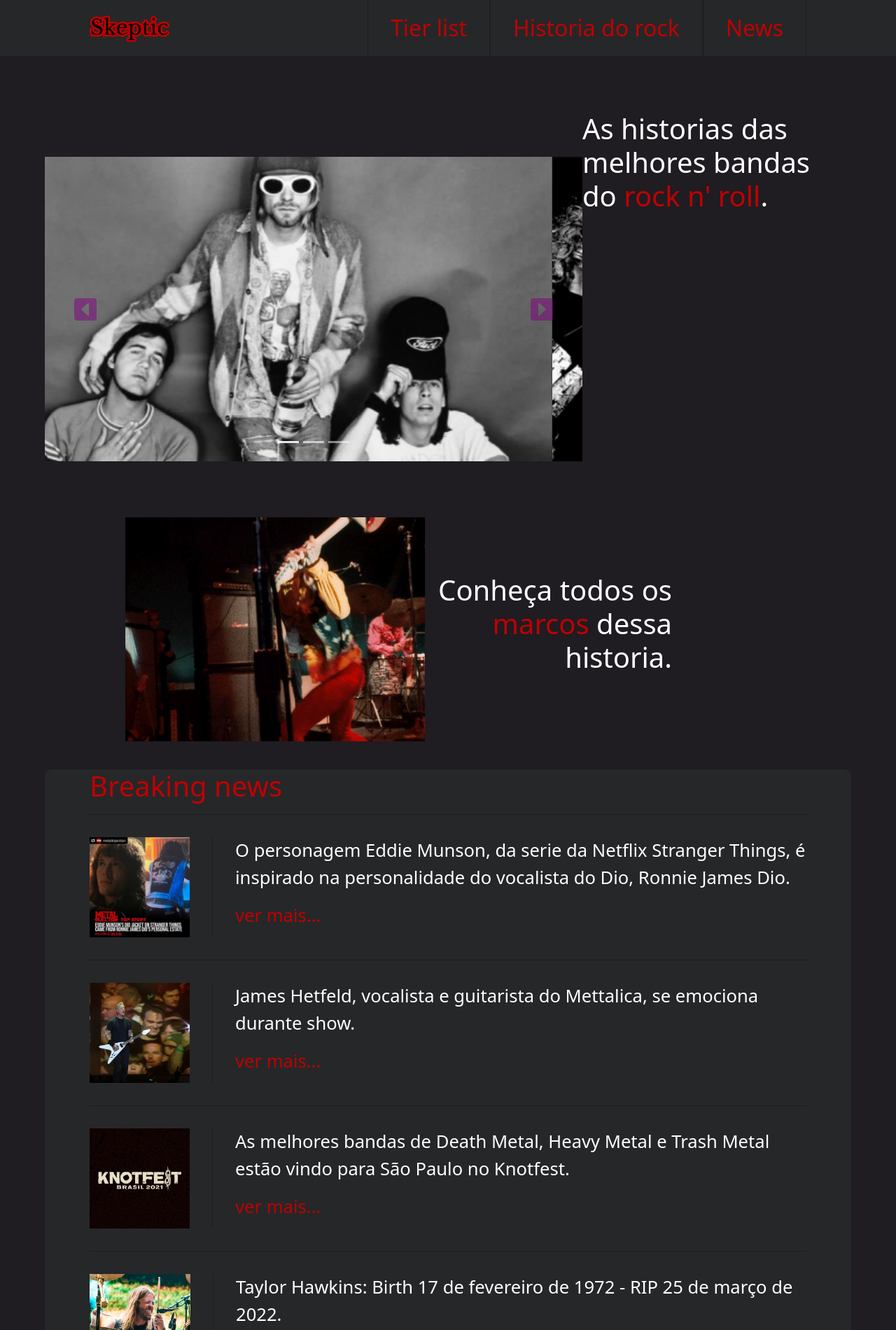
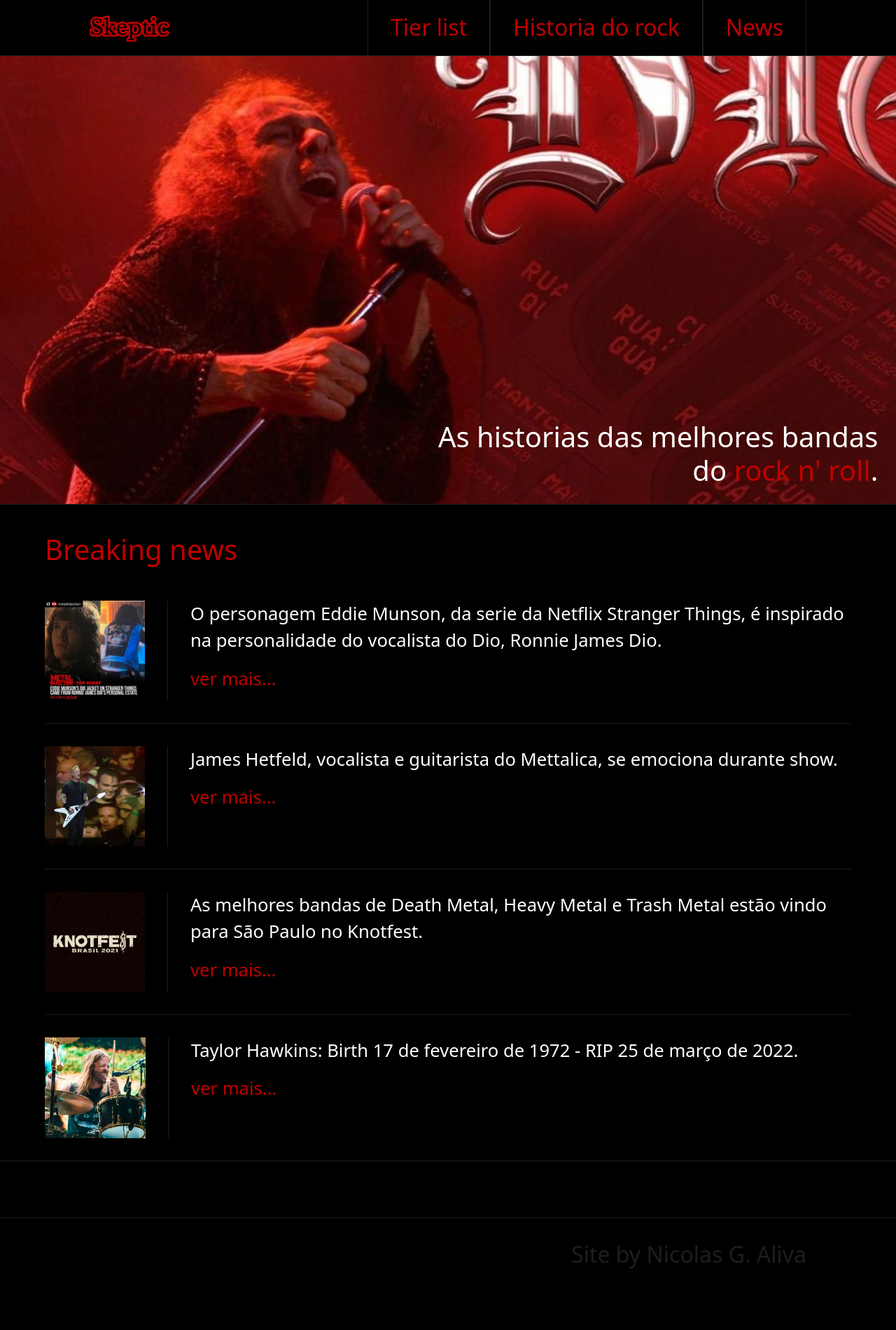
Before and after one commit to userNickLoad/skeptic, a plain HTML site: page index.html in a window 1280 px wide. Shown: the top 1900 px of the page at 70% size. After the commit the page ends 1859 px from the top, so only its background shows below. Drawn offline with nearby package versions, Linux system fonts and the light colour scheme.

Commit message:
Evandro MUITO CHATO

```diff
--- a/index.html
+++ b/index.html
@@ -6,6 +6,7 @@
     <script src="https://cdn.jsdelivr.net/npm/bootstrap@5.1.3/dist/js/bootstrap.bundle.min.js"></script>
     <script src="script.JS"></script>
     <meta charset="UTF-8">
+
     <meta http-equiv="X-UA-Compatible" content="IE=edge">
     <meta name="viewport" content="width=device-width, initial-scale=1.0">
     <link rel="preconnect" href="https://fonts.googleapis.com">
@@ -26,13 +27,13 @@
                 </a>
             </div>
             <nav>
-                <h1>
+                <h1 class="MDS">
                     <a href="">Tier list</a>
                 </h1>
-                <h1>
+                <h1 class="MDS">
                     <a href="">Historia do rock</a>
                 </h1>
-                <h1>
+                <h1 class="MDS">
                     <a href="#news">News</a>
                 </h1>
                 <div id="menu">
@@ -48,58 +49,21 @@
 
     <div class="aleatorio"></div>
 
-    <section class="inicial">
-
-        <div id="a" class="ImgsMobile">
-            <div id="demo" class="carousel slide" data-bs-ride="carousel">
-
-                <!-- Indicators/dots -->
-                <div class="carousel-indicators">
-                    <button type="button" data-bs-target="#demo" data-bs-slide-to="0" class="active"></button>
-                    <button type="button" data-bs-target="#demo" data-bs-slide-to="1"></button>
-                    <button type="button" data-bs-target="#demo" data-bs-slide-to="2"></button>
-                </div>
-
-                <!-- The slideshow/carousel -->
-                <div class="carousel-inner">
-
-                    <div class="carousel-item active">
-                        <img src="NIRVAS.png" alt="Logo da primeira campanha de ordem Paranormal" class="d-block w-100">
-                    </div>
-
-                    <div class="carousel-item">
-                        <img src="ALICE.png" alt="Logo da Segunda Campanha de ordem paranormal:o segredo da floresta" class="d-block w-100">
-                    </div>
-                    <div class="carousel-item">
-                        <img src="SOAD.png" alt="Logo da Segunda Campanha de ordem paranormal:o segredo da floresta" class="d-block w-100">
-                    </div>
-                </div>
-
-                <!-- Left and right controls/icons -->
-                <button class="carousel-control-prev" type="button" data-bs-target="#demo" data-bs-slide="prev">
-                    <svg xmlns="http://www.w3.org/2000/svg" width="32" height="32" fill="purple" class="bi bi-caret-left-square-fill" viewBox="0 0 16 16">
-                        <path d="M0 2a2 2 0 0 1 2-2h12a2 2 0 0 1 2 2v12a2 2 0 0 1-2 2H2a2 2 0 0 1-2-2V2zm10.5 10V4a.5.5 0 0 0-.832-.374l-4.5 4a.5.5 0 0 0 0 .748l4.5 4A.5.5 0 0 0 10.5 12z"/>
-                    </svg>
-                </button>
-
-                <button class="carousel-control-next" type="button" data-bs-target="#demo" data-bs-slide="next">
-                    <svg xmlns="http://www.w3.org/2000/svg" width="32" height="32" fill="purple" class="bi bi-caret-right-square-fill" viewBox="0 0 16 16">
-                        <path d="M0 2a2 2 0 0 1 2-2h12a2 2 0 0 1 2 2v12a2 2 0 0 1-2 2H2a2 2 0 0 1-2-2V2zm5.5 10a.5.5 0 0 0 .832.374l4.5-4a.5.5 0 0 0 0-.748l-4.5-4A.5.5 0 0 0 5.5 4v8z"/>
-                    </svg>
-                </button>
-            </div>
+    <section class="inicial" id="first">
+        <div id="img">
+            <img src="Dio-1-1360x765.jpg" alt="Logo da primeira campanha de ordem Paranormal" class="d-block w-100">
         </div>
-
+        </div>
         <h1 id="h11">As historias das melhores bandas do <span>rock n' roll</span>.</h1>
-
+    </section>
+    <section class="inicial" id="mb">
+        <div id="img">
+            <img src="Dio-1-1360x765.jpg" alt="Logo da primeira campanha de ordem Paranormal" class="d-block w-100">
+        </div>
+        </div>
+        <h1 id="h11">As historias das melhores bandas do <span>rock n' roll</span>.</h1>
     </section>
 
-    <section class="inicial">
-        <div id="jimi" class="ImgsMobile">
-            <img src="Gifs animados Jimi Hendrix 13.gif" alt="">
-        </div>
-        <h1 id="h12">Conheça todos os <span>marcos</span> dessa historia.</h1>
-    </section>
 
     <section id="news">
         <div class="news">
@@ -135,9 +99,14 @@
         </div>
     </section>
 
+    <section>
+        <div class="text">
+            <p></p>
+        </div>
+    </section>
     <footer>
         <div>
-            <h2>Mande sugestões Para: <span>nicolas.gaiovicz.avila@gmail.com</span></h2>
+            <p>Site by Nicolas G. Aliva</p>
         </div>
     </footer>
 </body>
--- a/style.css
+++ b/style.css
@@ -5,23 +5,55 @@
     text-decoration: none;
 }
 :root {
-    --main-color: #1f1c22;
-    --secondery-color: #262729;
+    --main-color: #000;
+    --secondery-color: #1f1c22;
     --bood-color: #bf0000;
     --text-color: #fff;
 }
+#mb{
+    display: none;
+}
+p{
+    color: var(--text-color);
+}
+h1{
+    color:var(--bood-color);
+}
+#first{
+    display: flex;
+    width: 100%;
+    height: 80vh;
+    background-image: url(Dio-1-1360x765.jpg);
+    justify-content: flex-end;
+    margin:0;
+}
+#h11{
+    margin-top: 60vh;
+    width: 50vw;;
+    color: #fff;
+    text-align: end;
+    margin-right: 2vw;
+}
+#first #img{
+    display: none;
+
+}
 
 header, .aleatorio, footer{
+    background-color: var(--main-color);
     width: 100%;
     height: 10vh;
 }
 header {
+    border-bottom: 1px;
+    border-style: solid;
+    border-color: var(--secondery-color);
     display: flex;
     flex-direction: row;
-    background-color: var(--secondery-color);
     position: fixed;
     justify-content: space-between;
     z-index: 101;
+
 }
 nav {
     margin-right: 10vw;
@@ -29,18 +61,7 @@ nav {
     flex-direction: row;
     align-items: center;
 }
-nav h1 {
-    height: 100%;
-    display:flex ;
-    align-items: center;
-    padding-left: 2.5vw;
-    padding-right: 2.5vw;
-    border-left: 1px;
-    border-right: 1px;
-    border-color: var(--main-color);
-    border-style: solid;
-    margin-bottom: 0;
-}
+
 
 nav h1 a, nav h1 a:hover {
     text-decoration: none;
@@ -111,25 +132,21 @@ nav div:hover > .submenu {
     flex-direction: column;
     position: absolute;
 }
-.inicial {
-    display: flex;
-    display: row;
-    width: 90%;
 
-    margin-top: 5vh;
-    margin-left: 5vw;
-    background-color: var(--main-color);
-    justify-items: center;
-}
 #h12 {
+    flex:1;
     margin-top: 10vh;
     margin-right: 20vw;
     text-align: end;
+    color:#fff;
 }
 #jimi {
-    margin-left: 9vw;
-    width: 50vw;
-    height: 40vh;
+    width: 100vw;
+    height: auto;
+}
+#jimi img{
+    width: 100%;
+    height: auto;
 }
 div.inicial h1 a span {
     color: var(--bood-color);
@@ -145,10 +162,9 @@ div.inicial h1 a span {
     height: auto;
 }
 body{
-
+    background-color: var(--main-color);
     text-decoration: none;
     color: var(--text-color);
-    background-color: var(--main-color);
     overflow-x: hidden;
 
 }
@@ -171,11 +187,16 @@ table, table tr th, table tr, table tr td {
     border-style: solid;
     border-color: black;
 }
-table, .news {
-    background-color: var(--secondery-color);
+#news {
+    border-top: 1px;
+    border-bottom: 1px;
+    border-color: var(--secondery-color);
+    border-style: solid;
+    background-color: var(--main-color);
     width: 100%;
     height: auto;
-    border-radius: 10px;
+    margin: 0;
+
 
 }
 .new {
@@ -188,7 +209,7 @@ table, .news {
     padding-bottom: 4vh;
     border-bottom: 1px;
     border-style: solid;
-    border-color: var(--main-color);
+    border-color: var(--secondery-color);
 }
 
 div.news h1 {
@@ -200,6 +221,7 @@ div.news h1 hr {
     color: black;
 }
 div.newtex p{
+    color:#fff;
     display: flex;
     font-size: 2vw;
     margin-left: 0;
@@ -213,7 +235,7 @@ div.newtex p{
     display: flex;
     flex-direction: column;
     border-left: 1px;
-    border-color: var(--main-color);
+    border-color: var(--secondery-color);
     border-style: solid;
 }
 div.newtex a {
@@ -239,10 +261,11 @@ table tr th, td, caption {
 }
 
 footer {
-    border-top-color: var(--bood-colo);
+    height: 15vh;
+    border-top: 1px;
+    border-style: solid;
+    border-color: var(--secondery-color);
     display: flex;
-    margin-top: 5vh;
-    background-color: var(--secondery-color);
 }
 footer div {
     display: flex;
@@ -251,6 +274,10 @@ footer div {
     margin-right: 5vw;
     align-items: center;
     justify-content: flex-end;
+}
+footer div p {
+    color:var(--secondery-color);
+    font-size: 2rem;
 }
 footer div h1 span {
     color: var(--bood-colo);
@@ -261,7 +288,38 @@ nav {
     flex-direction: row;
     align-items: center;
 }
+.inicial {
+    display: flex;
+    display: row;
+    margin-left: 0;
+    width: 90%;
+    margin:0;
+    background-color: var(--main-color);
+    justify-items: center;
+}
+.MDS {
+    margin-bottom: 0;
+    border-left: 1px;
+    border-right: 1px;
+    height: 100%;
+    display:flex ;
+    align-items: center;
+    padding-left: 2.5vw;
+    padding-right: 2.5vw;
+    border-style: solid;
+    border-color: #1f1c22;
+}
+.text p {
 
+        margin-top: 5vh;
+        padding-left: 2vw;
+        padding-right: 2vw;
+        border-left: 1px;
+        border-right: 1px;
+        border-style: solid;
+        border-color: var(--secondery-color);
+
+}
 
 @media (max-width: 600px) {
     header, .aleatorio, footer{
@@ -274,6 +332,12 @@ nav {
         background-color: var(--secondery-color);
         position: fixed;
         justify-content: space-between;
+    }
+    #first{
+        display: none;
+    }
+    #mb{
+        display: flex;
     }
     nav h1 {
         height: auto;
@@ -356,8 +420,7 @@ nav {
     }
     #jimi, .carousel {
         margin-left: 0;
-        width: auto;
-        height: 25vh;
+        flex:1;
         display: flex;
         align-items: center;
         justify-items: center;
@@ -371,13 +434,12 @@ nav {
 
     body{
         text-decoration: none;
-        color: var(--text-color);
         background-color: var(--main-color);
         overflow-x: hidden;
     }
 
-    table, .news {
-        background-color: var(--secondery-color);
+    .news {
+        background-color: var(--main-color);
         width: 100%;
         height: auto;
         border-radius: 10px;
@@ -394,7 +456,7 @@ nav {
         padding-bottom: 4vh;
         border-bottom: 1px;
         border-style: solid;
-        border-color: var(--main-color);
+        border-color: var(--secondery-color);
         align-items: center;
     }
     div.new img {
@@ -435,9 +497,10 @@ nav {
         text-decoration: none;
     }
     footer {
-        height: 10vh;
+        height: 15vh;
     }
-    footer h2 {
-        font-size: 5vw;
+    footer div p {
+        color:var(--secondery-color);
+        font-size: 1rem;
     }
 }
--- a/stylee.css
+++ b/stylee.css
@@ -1,6 +1,6 @@
 :root {
-    --main-color: #1f1c22;
-    --secondery-color: #262729;
+    --main-color: #000;
+    --secondery-color: #1f1c22;
     --bood-color: #bf0000;
     --text-color: #fff;
 }
```
Also changed, not shown: Eddie.html (+1 -1 lines), Dio-1-1360x765.jpg (added), 1 other file.
